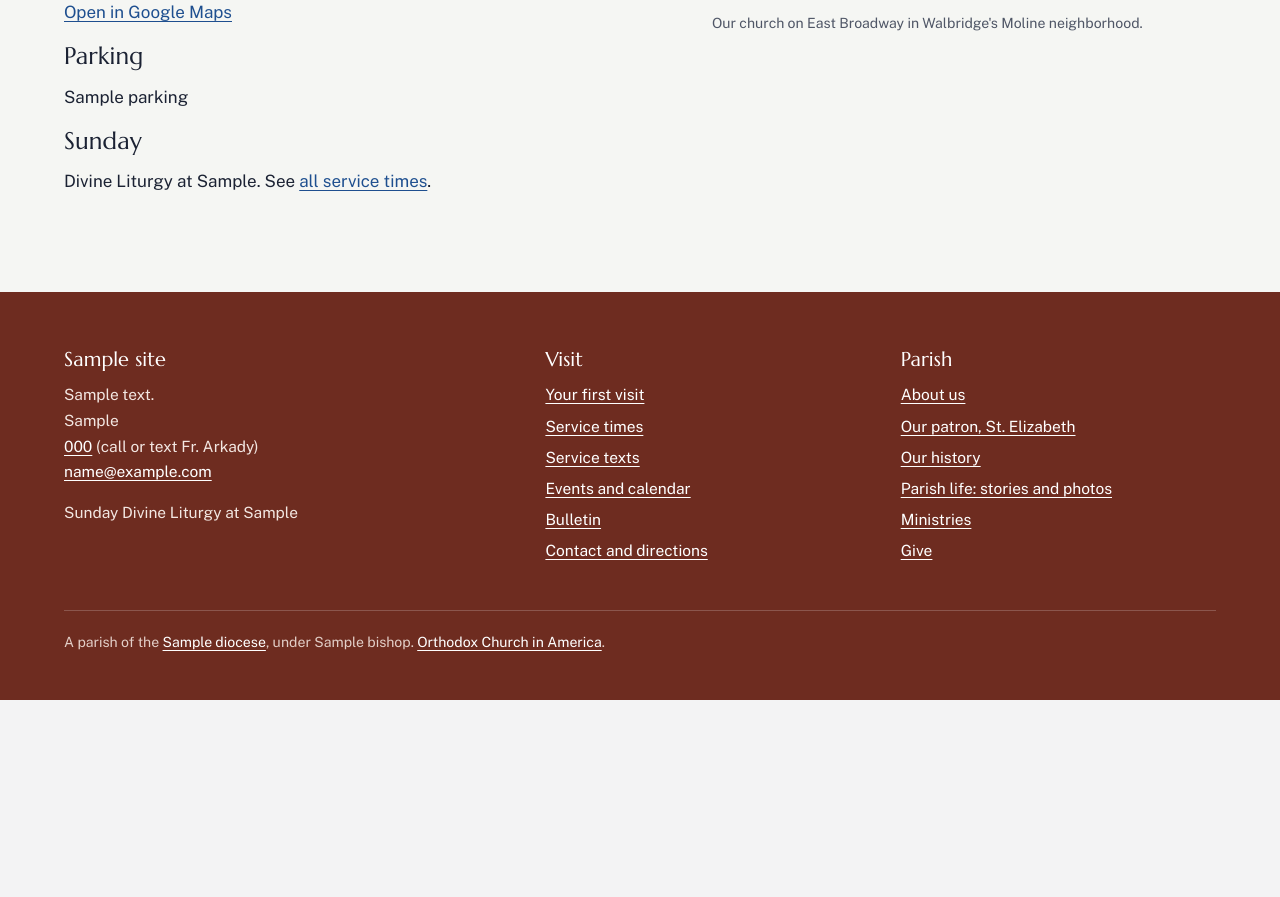
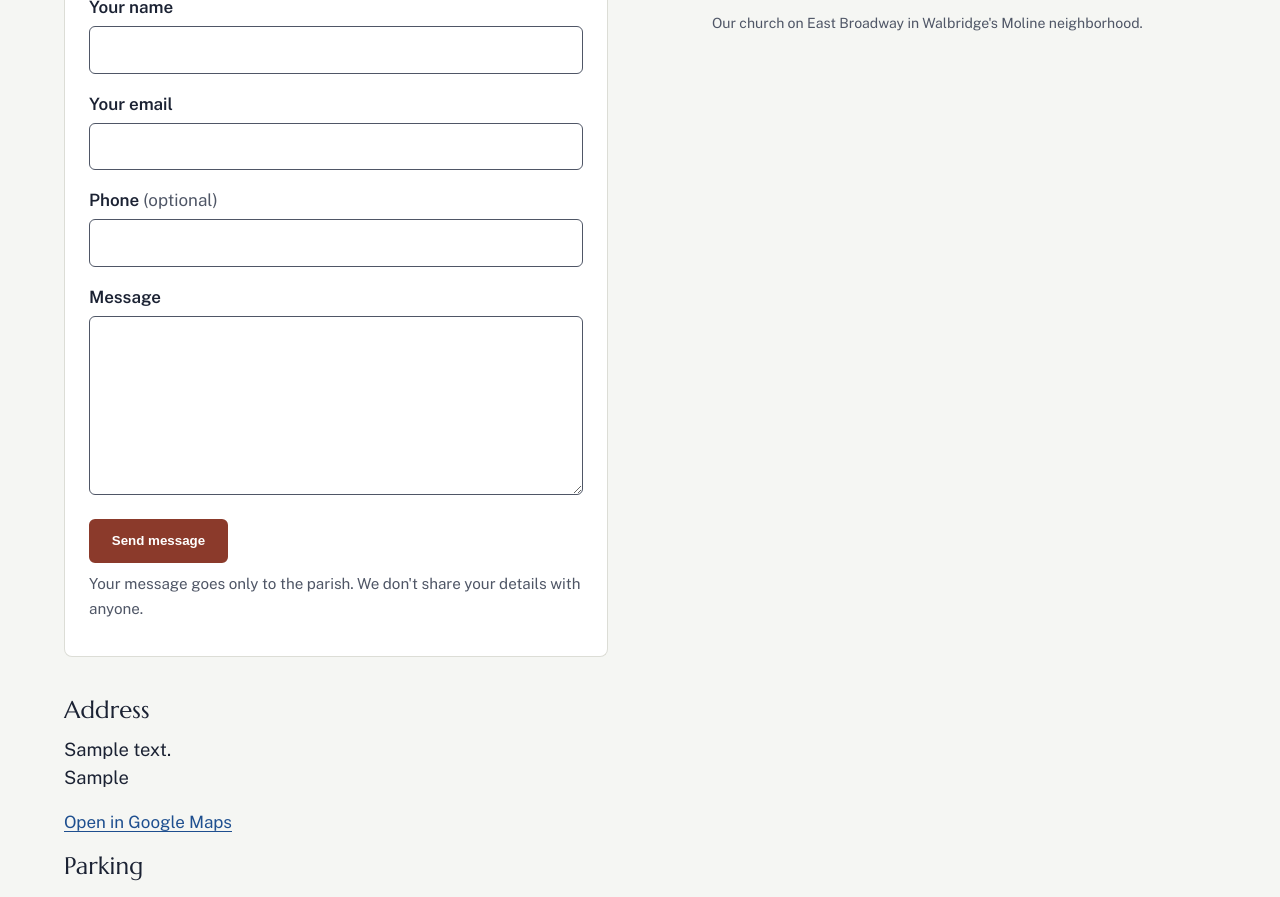
Before and after one commit to rupadre/St-Elizabeth-website, a Python web app: template templates/contact.html in a window 1280 px wide. Shown: the part 674-1571 px from the top of the page. Before the commit the page ends 1374 px from the top, so only its background shows below. Run offline with Jinja, Linux system fonts and the light colour scheme; the template is opened without the code that fills it: most values are stand-ins (such as "Sample title", 1, 10 or a date in 2020).

Commit message:
Contact page: message form (Web3Forms, falls back to email)
Co-Authored-By: Claude Opus 5.5 <noreply@anthropic.com>

```diff
--- a/content/site.json
+++ b/content/site.json
@@ -19,5 +19,6 @@
   "oca_link": "https://www.oca.org",
   "email": "office@stelizabethmartyr.org",
   "venmo_link": "https://venmo.com/u/newmartyrmission",
-  "venmo_name": "@newmartyrmission"
+  "venmo_name": "@newmartyrmission",
+  "contact_form_key": ""
 }
--- a/static/css/site.css
+++ b/static/css/site.css
@@ -435,3 +435,11 @@ a.cal-link:hover .text-status { color: #fff; }
 @media (max-width: 600px) {
   .saint .patron-icon { float: none; width: 11rem; margin: 0 auto 1.5rem; text-align: center; }
 }
+
+/* Contact page message form (reuses .pledge-form styles) */
+.message-form { margin-top: 0.5rem; margin-bottom: 2.5rem; }
+.message-form h2 { margin-top: 0; }
+.message-form textarea { font-size: 1rem; min-height: 9rem; resize: vertical; }
+.message-form .hp { position: absolute; left: -9999px; width: 1px; height: 1px; overflow: hidden; }
+.message-form .form-status { font-weight: 600; color: var(--glass, #1e4f8f); margin: 0.25rem 0 0.75rem; }
+.message-form .form-status:empty { display: none; }
--- /dev/null
+++ b/static/js/message.js
@@ -0,0 +1,69 @@
+// Contact page message form.
+// With a Web3Forms access key (content/site.json "contact_form_key") the
+// message is sent straight to the parish email. Without a key, or if sending
+// fails, it opens the visitor's own email app with the message filled in.
+(function () {
+  var form = document.getElementById("message-form");
+  if (!form) return;
+  var error = document.getElementById("msg-error");
+  var status = document.getElementById("msg-status");
+  var button = form.querySelector('button[type="submit"]');
+  var key = form.getAttribute("data-key");
+  var to = form.getAttribute("data-email");
+
+  function mailto(name, email, phone, message) {
+    var body = message + "\n\n" + name + "\n" + email + (phone ? "\n" + phone : "");
+    window.location.href = "mailto:" + to +
+      "?subject=" + encodeURIComponent("Message from " + name) +
+      "&body=" + encodeURIComponent(body);
+  }
+
+  form.addEventListener("submit", function (ev) {
+    ev.preventDefault();
+    var f = form.elements;
+    var name = f.name.value.trim();
+    var email = f.email.value.trim();
+    var phone = f.phone.value.trim();
+    var message = f.message.value.trim();
+    var problems = [];
+    if (!name) problems.push(["name", "Please enter your name."]);
+    if (!/^[^@\s]+@[^@\s]+\.[^@\s]+$/.test(email)) problems.push(["email", "Please enter your email address so we can reply."]);
+    if (!message) problems.push(["message", "Please write your message."]);
+    ["name", "email", "message"].forEach(function (k) { f[k].removeAttribute("aria-invalid"); });
+    status.textContent = "";
+    if (problems.length) {
+      error.textContent = problems.map(function (p) { return p[1]; }).join(" ");
+      problems.forEach(function (p) { f[p[0]].setAttribute("aria-invalid", "true"); });
+      f[problems[0][0]].focus();
+      return;
+    }
+    error.textContent = "";
+    if (f.botcheck.value) return; // a robot filled the hidden field
+
+    if (!key) { mailto(name, email, phone, message); return; }
+
+    button.disabled = true;
+    status.textContent = "Sending…";
+    fetch("https://api.web3forms.com/submit", {
+      method: "POST",
+      headers: { "Content-Type": "application/json", "Accept": "application/json" },
+      body: JSON.stringify({
+        access_key: key,
+        subject: "Website message from " + name,
+        from_name: "St. Elizabeth website",
+        name: name, email: email, phone: phone || "-", message: message,
+        botcheck: ""
+      })
+    }).then(function (r) { return r.json(); }).then(function (res) {
+      if (!res.success) throw new Error(res.message || "failed");
+      form.reset();
+      status.textContent = "Thank you, " + name + ". Your message was sent. We'll reply to " + email + " soon.";
+      button.disabled = false;
+    }).catch(function () {
+      button.disabled = false;
+      status.textContent = "";
+      error.textContent = "Sorry, the message could not be sent. Your email app will open so you can send it from there, or call " + "(419) 662-3922.";
+      mailto(name, email, phone, message);
+    });
+  });
+})();
--- a/templates/contact.html
+++ b/templates/contact.html
@@ -15,6 +15,19 @@
         <a class="button quiet" href="{{ site.sms_link }}">Send a text</a>
       </div>
       <p>Or email <a href="mailto:{{ site.email }}">{{ site.email }}</a>.</p>
+      <form class="pledge-form message-form" id="message-form" action="https://api.web3forms.com/submit" method="post" data-key="{{ site.contact_form_key }}" data-email="{{ site.email }}" novalidate>
+        <h2 id="message">Send a message</h2>
+        <p class="form-hint">Write to Fr. Arkady right here, and he will reply to you by email.</p>
+        <div class="field"><label for="msg-name">Your name</label><input id="msg-name" name="name" type="text" autocomplete="name" required></div>
+        <div class="field"><label for="msg-email">Your email</label><input id="msg-email" name="email" type="email" autocomplete="email" required></div>
+        <div class="field"><label for="msg-phone">Phone <span class="optional">(optional)</span></label><input id="msg-phone" name="phone" type="tel" autocomplete="tel"></div>
+        <div class="field"><label for="msg-text">Message</label><textarea id="msg-text" name="message" rows="6" required></textarea></div>
+        <div class="hp" aria-hidden="true"><label for="msg-botcheck">Leave this empty</label><input id="msg-botcheck" name="botcheck" type="text" tabindex="-1" autocomplete="off"></div>
+        <p class="form-error" id="msg-error" role="alert"></p>
+        <button class="button" type="submit">Send message</button>
+        <p class="form-status" id="msg-status" role="status"></p>
+        <p class="form-hint">Your message goes only to the parish. We don't share your details with anyone.</p>
+      </form>
       <h2>Address</h2>
       <address class="address">{{ site.address_line }}<br>{{ site.city_line }}</address>
       <p><a href="{{ site.maps_link }}">Open in Google Maps</a></p>
@@ -26,4 +39,5 @@
     <figure><img src="{{ static }}img/{{ page.image }}.jpg" alt="{{ page.image_alt }}"><figcaption class="caption">Our church on East Broadway in Walbridge's Moline neighborhood.</figcaption></figure>
   </div>
 </div>
+<script src="{{ static }}js/message.js" defer></script>
 {% endblock %}
```
Also changed, not shown: CLAUDE.md (+1 -0 lines).
